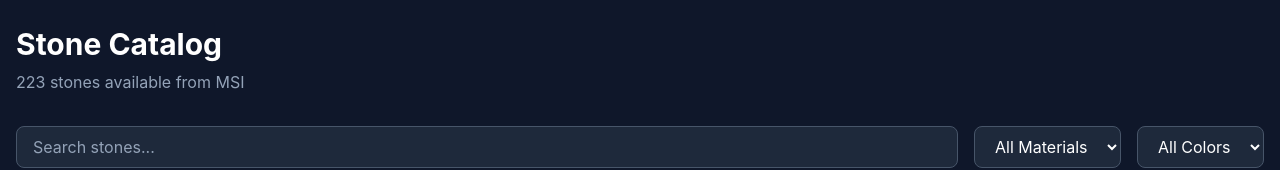
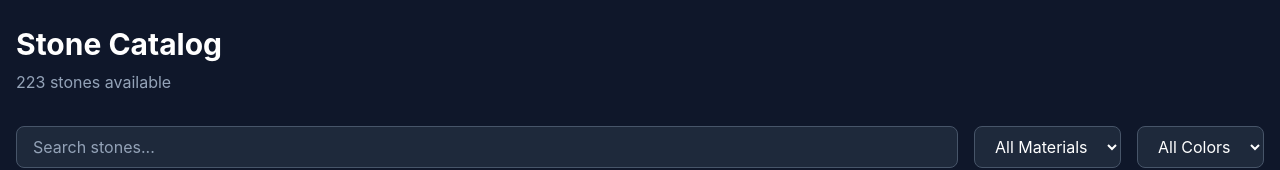
Before and after one commit to sorn00/slabhub, a Next.js app: page /stones in a window 1280 px wide. Shown: the part 148-318 px from the top of the page. Built offline with nearby package versions, Linux system fonts and the light colour scheme.

Commit message:
fix: remove MSI branding from stones page

```diff
--- a/app/stones/page.tsx
+++ b/app/stones/page.tsx
@@ -63,7 +63,7 @@ export default function StonesPage() {
 
       <div className="max-w-7xl mx-auto px-4 py-8">
         <h1 className="text-3xl font-bold mb-2">Stone Catalog</h1>
-        <p className="text-slate-400 mb-8">{filtered.length} stones available from MSI</p>
+        <p className="text-slate-400 mb-8">{filtered.length} stones available</p>
 
         {/* Filters */}
         <div className="flex flex-wrap gap-4 mb-8">
```
